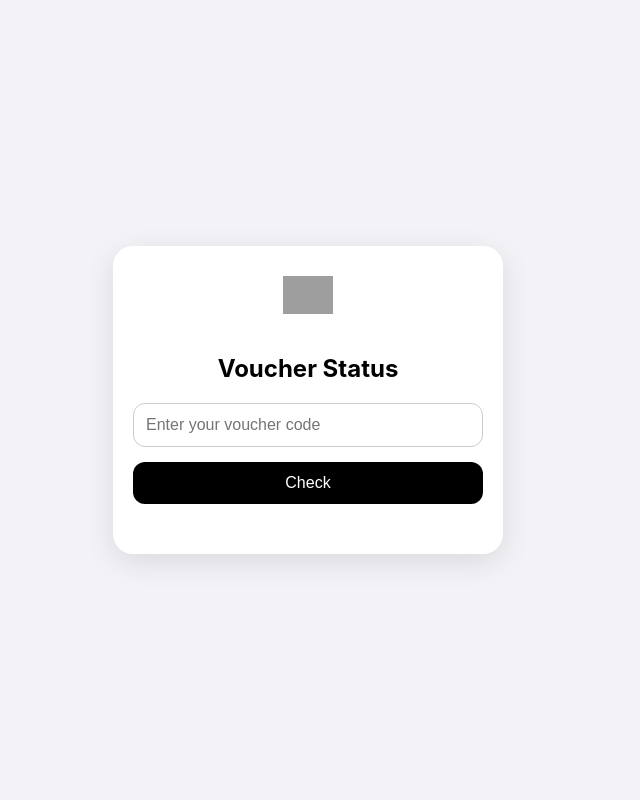
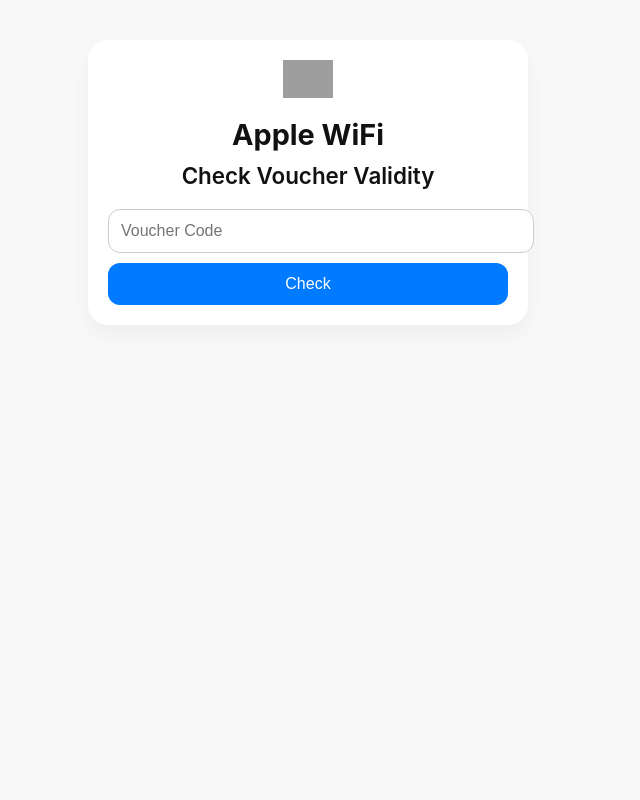
Before and after one commit to JJNETAIR/appleserver, a Flask app: page / in a window 1280 px wide. Shown: the whole page, without its empty margins (332-972 px from the left). Run offline with Flask 3, Linux system fonts and the light colour scheme; grey boxes are pictures that could not be loaded.

Commit message:
Update index.html

```diff
--- a/backend/templates/index.html
+++ b/backend/templates/index.html
@@ -3,98 +3,123 @@
 <head>
   <meta charset="UTF-8" />
   <meta name="viewport" content="width=device-width, initial-scale=1.0"/>
-  <title>Voucher Status</title>
+  <title>Apple WiFi</title>
   <style>
     body {
-      font-family: -apple-system, BlinkMacSystemFont, 'Segoe UI', Roboto, Oxygen, Ubuntu, Cantarell, 'Open Sans', 'Helvetica Neue', sans-serif;
-      background-color: #f2f2f7;
-      display: flex;
-      justify-content: center;
-      align-items: center;
-      height: 100vh;
+      font-family: -apple-system, BlinkMacSystemFont, "Segoe UI", Roboto, Oxygen,
+        Ubuntu, Cantarell, "Open Sans", "Helvetica Neue", sans-serif;
       margin: 0;
+      padding: 0;
+      background-color: #f9f9f9;
+      text-align: center;
+      color: #111;
     }
+
     .container {
-      background: white;
+      max-width: 400px;
+      margin: 40px auto;
+      padding: 20px;
+      background-color: #fff;
       border-radius: 20px;
-      padding: 30px 20px;
-      max-width: 350px;
-      width: 90%;
-      box-shadow: 0 8px 30px rgba(0, 0, 0, 0.1);
-      text-align: center;
+      box-shadow: 0 10px 25px rgba(0, 0, 0, 0.05);
     }
+
     .logo {
       width: 50px;
-      margin-bottom: 20px;
+      margin-bottom: 10px;
     }
+
     h1 {
-      font-size: 24px;
-      margin-bottom: 20px;
+      font-size: 1.8rem;
+      margin: 5px 0;
     }
+
+    h2 {
+      font-size: 1.4rem;
+      font-weight: 600;
+      margin: 10px 0 20px;
+    }
+
     input[type="text"] {
       width: 100%;
       padding: 12px;
       font-size: 16px;
+      margin-bottom: 10px;
       border: 1px solid #ccc;
       border-radius: 12px;
-      margin-bottom: 15px;
-      outline: none;
-      box-sizing: border-box;
     }
+
     button {
       width: 100%;
       padding: 12px;
       font-size: 16px;
+      background-color: #007aff;
+      color: white;
       border: none;
       border-radius: 12px;
-      background-color: #000;
-      color: white;
       cursor: pointer;
+      font-weight: 500;
     }
-    button:hover {
-      background-color: #333;
+
+    .result {
+      margin-top: 25px;
+      padding: 16px;
+      background-color: #f8f8f8;
+      border-radius: 16px;
+      text-align: left;
     }
-    .status {
-      margin-top: 20px;
+
+    .result p {
+      margin: 8px 0;
       font-size: 16px;
     }
-    .status strong {
-      display: block;
-      margin: 8px 0;
+
+    .valid {
+      color: green;
+      font-weight: bold;
+    }
+
+    .invalid {
+      color: red;
+      font-weight: bold;
     }
   </style>
 </head>
 <body>
   <div class="container">
-    <img src="https://upload.wikimedia.org/wikipedia/commons/f/fa/Apple_logo_black.svg" alt="Apple Logo" class="logo"/>
-    <h1>Voucher Status</h1>
-    <form id="voucher-form">
-      <input type="text" id="voucher" name="voucher" placeholder="Enter your voucher code" required />
-      <button type="submit">Check</button>
-    </form>
-    <div class="status" id="status">
-      <!-- Results appear here -->
+    <img class="logo" src="https://upload.wikimedia.org/wikipedia/commons/f/fa/Apple_logo_black.svg" alt="Apple Logo" />
+    <h1>Apple WiFi</h1>
+    <h2>Check Voucher Validity</h2>
+
+    <input type="text" id="voucherCode" placeholder="Voucher Code" />
+    <button onclick="checkVoucher()">Check</button>
+
+    <div class="result" id="result" style="display:none;">
+      <p><strong>Voucher Code:</strong> <span id="code"></span></p>
+      <p><strong>Status:</strong> <span id="status" class=""></span></p>
+      <p><strong>Valid Until:</strong> <span id="expiry"></span></p>
+      <p><strong>Days Remaining:</strong> <span id="remaining"></span></p>
     </div>
   </div>
 
   <script>
-    document.getElementById('voucher-form').addEventListener('submit', async function(e) {
-      e.preventDefault();
-      const code = document.getElementById('voucher').value;
-      const response = await fetch(`/api/check?voucher=${encodeURIComponent(code)}`);
-      const result = await response.json();
+    async function checkVoucher() {
+      const code = document.getElementById("voucherCode").value.trim();
+      if (!code) return alert("Please enter a voucher code");
 
-      const statusDiv = document.getElementById('status');
-      if (result.valid) {
-        statusDiv.innerHTML = `
-          <strong>Voucher Code:</strong> ${result.voucher}
-          <strong>Expiry Date:</strong> ${result.expiry_date}
-          <strong>Days Remaining:</strong> ${result.days_remaining}
-        `;
-      } else {
-        statusDiv.innerHTML = `<strong style="color: red;">Invalid or Expired Voucher</strong>`;
-      }
-    });
+      const response = await fetch(`/check?voucher=${code}`);
+      const data = await response.json();
+
+      document.getElementById("result").style.display = "block";
+      document.getElementById("code").innerText = code;
+
+      const statusEl = document.getElementById("status");
+      statusEl.innerText = data.valid ? "✓ Valid" : "✗ Invalid";
+      statusEl.className = data.valid ? "valid" : "invalid";
+
+      document.getElementById("expiry").innerText = data.expiry || "-";
+      document.getElementById("remaining").innerText = data.days_remaining !== undefined ? data.days_remaining : "-";
+    }
   </script>
 </body>
 </html>
```
